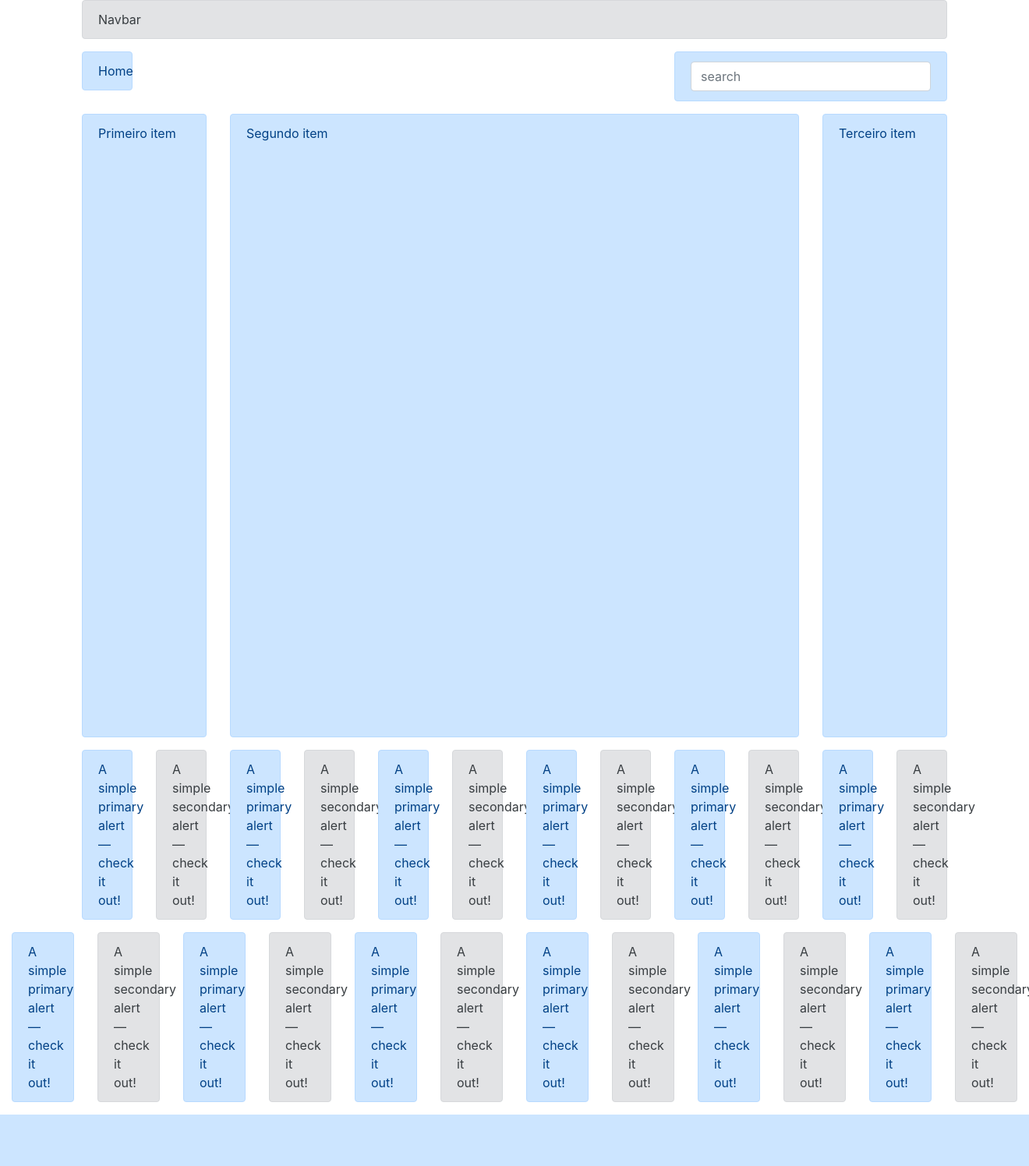
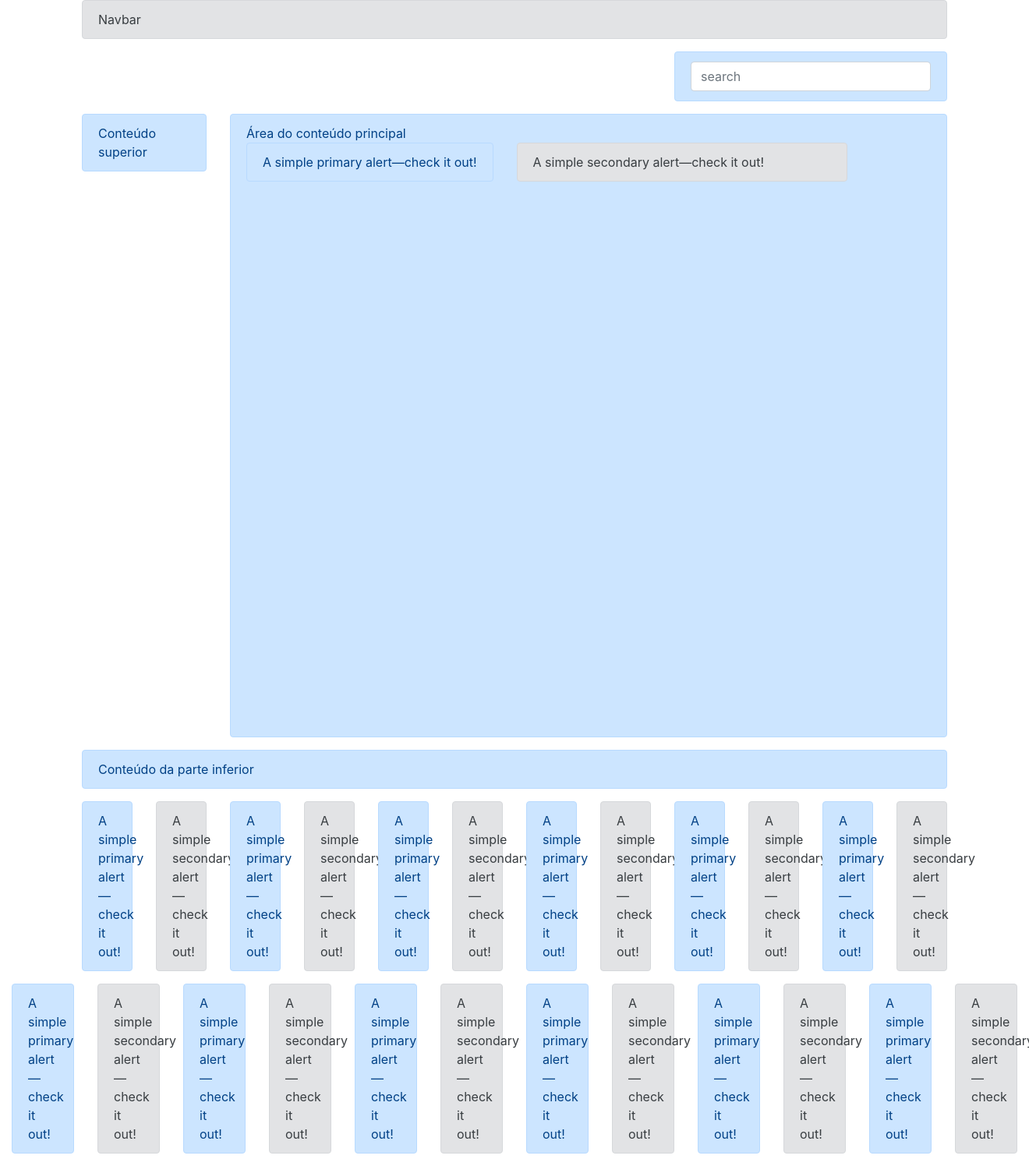
Before and after one commit to xlucvvs/ecommerce-django, a Django app: template templates/bootstrap/example.html in a window 1320 px wide. Shown: the whole page at 78% size. Before the commit the page ends 1430 px from the top, so only its background shows below. Run offline with Django 3.2, Linux system fonts and the light colour scheme; the template is opened without the code that fills it, so the values that code supplies are empty; some libraries are stand-ins or nearby versions.

Commit message:
breakpoints]

```diff
--- a/templates/bootstrap/example.html
+++ b/templates/bootstrap/example.html
@@ -1,4 +1,3 @@
-
 <!doctype html>
 <html lang="en">
     <head>
@@ -19,31 +18,38 @@
                 </div>
             </div>
             <div class="row">
-                <div class="col-1">
-                    <div class="alert alert-primary" role="alert">
-                        Home
-                    </div>
-                </div>
-                <div class="col-4 ml-auto">
+                <div class="col-12 col-sm-12 col-md-6 col-lg-4 ml-auto">
                     <div class="alert alert-primary" role="alert">
                         <input type="text" class="form-control" placeholder="search">
                     </div>
                 </div>
             </div>
             <div class="row">
-                <div class="col-2 order-1">
-                    <div class="alert alert-primary" role="alert" style='min-height: 800px;'>
-                        Primeiro item
+                <div class="col-12 col-lg-2 order-1">
+                    <div class="alert alert-primary" role="alert"'>
+                        Conteúdo superior
                     </div>
                 </div>
-                <div class="col-8 order-6">
+                <div class="col-10 order-6">
                     <div class="alert alert-primary" role="alert" style='min-height: 800px;'>
-                         Segundo item
+                        Área do conteúdo principal
+                        <div class="row">
+                            <div class="col-auto">
+                                <div class="alert alert-primary" role="alert">
+                                    A simple primary alert—check it out!
+                                </div>
+                           </div>
+                           <div class="col-6">
+                               <div class="alert alert-secondary" role="alert">
+                                    A simple secondary alert—check it out!
+                               </div>
+                           </div>
+                         </div>
                     </div>
                 </div>
-                <div class="col-2 order-12">
-                    <div class="alert alert-primary" role="alert" style='min-height: 800px;'>
-                         Terceiro item
+                <div class="col-12 order-12">
+                    <div class="alert alert-primary" role="alert"'>
+                         Conteúdo da parte inferior
                     </div>
                 </div>
             </div>
```
